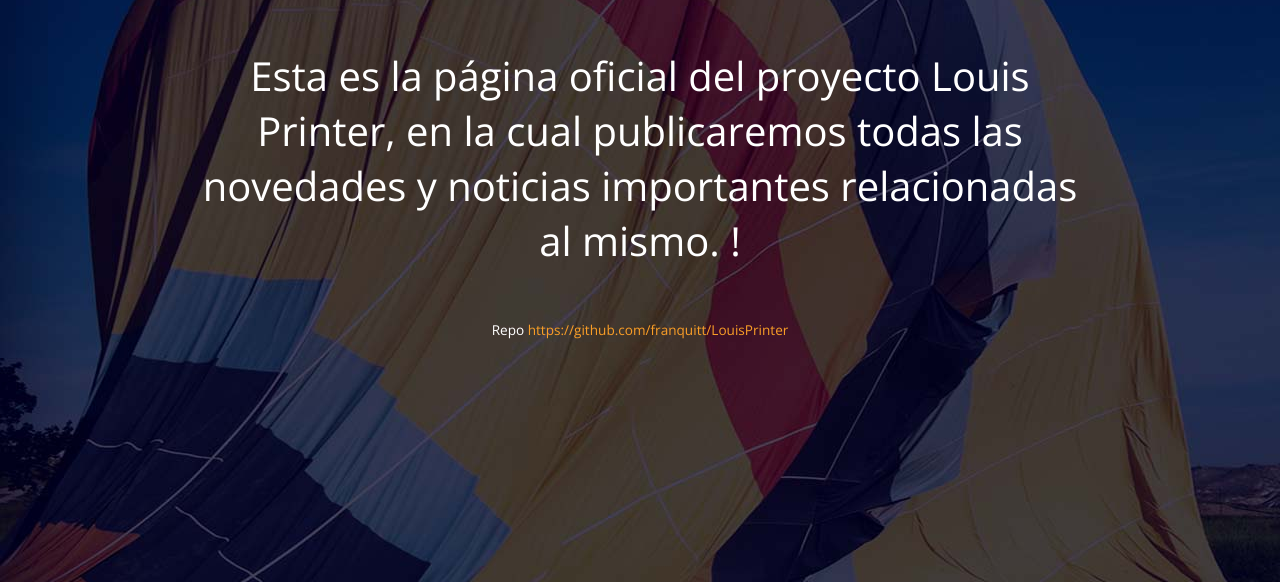
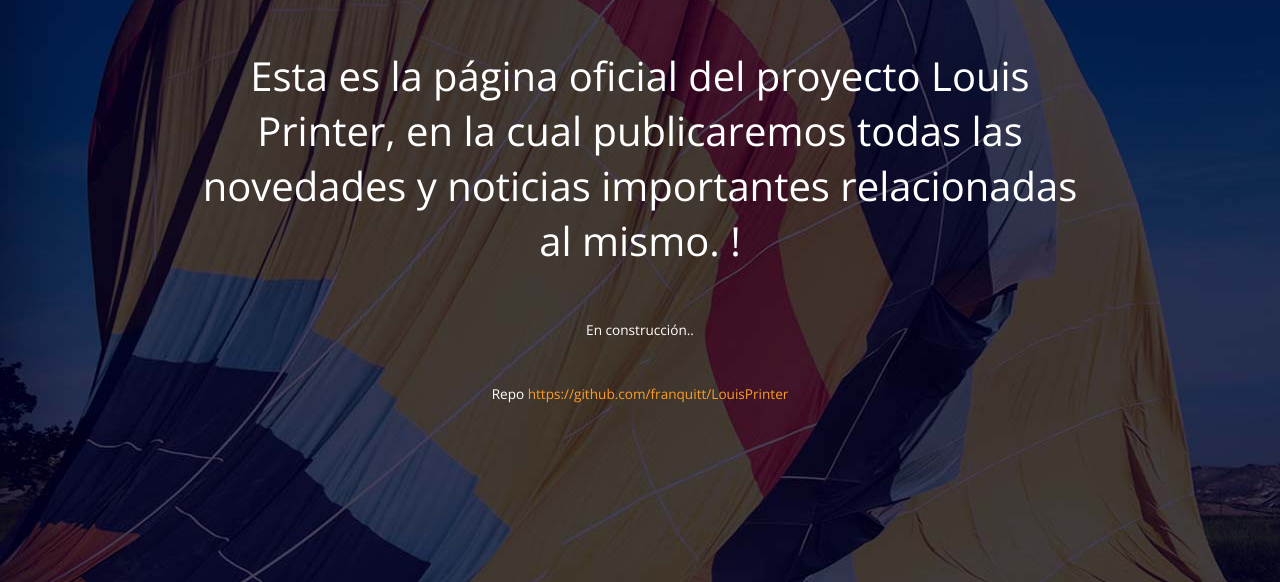
Before and after one commit to franquitt/LouisPrinterWebSite, a plain HTML site: page index.html in a window 1280 px wide. Shown: the part 218-800 px from the top of the page. Drawn offline with nearby package versions, Linux system fonts and the light colour scheme; a web font is replaced by a local one.

Commit message:
construccion

```diff
--- a/index.html
+++ b/index.html
@@ -28,6 +28,7 @@
 				       <a href="#">  <span class="simptip-position-bottom simptip-movable" data-tooltip="Twitter"><img src="img/t1.png"></span></a>
 					<div class="clear"> </div>
 				</div>-->
+				<p>En construcción..</p>
 				<p class="copy">Repo <a href="https://github.com/franquitt/LouisPrinter" target="_blank">https://github.com/franquitt/LouisPrinter</a> </p>
 				</div>
 			</div>
```
